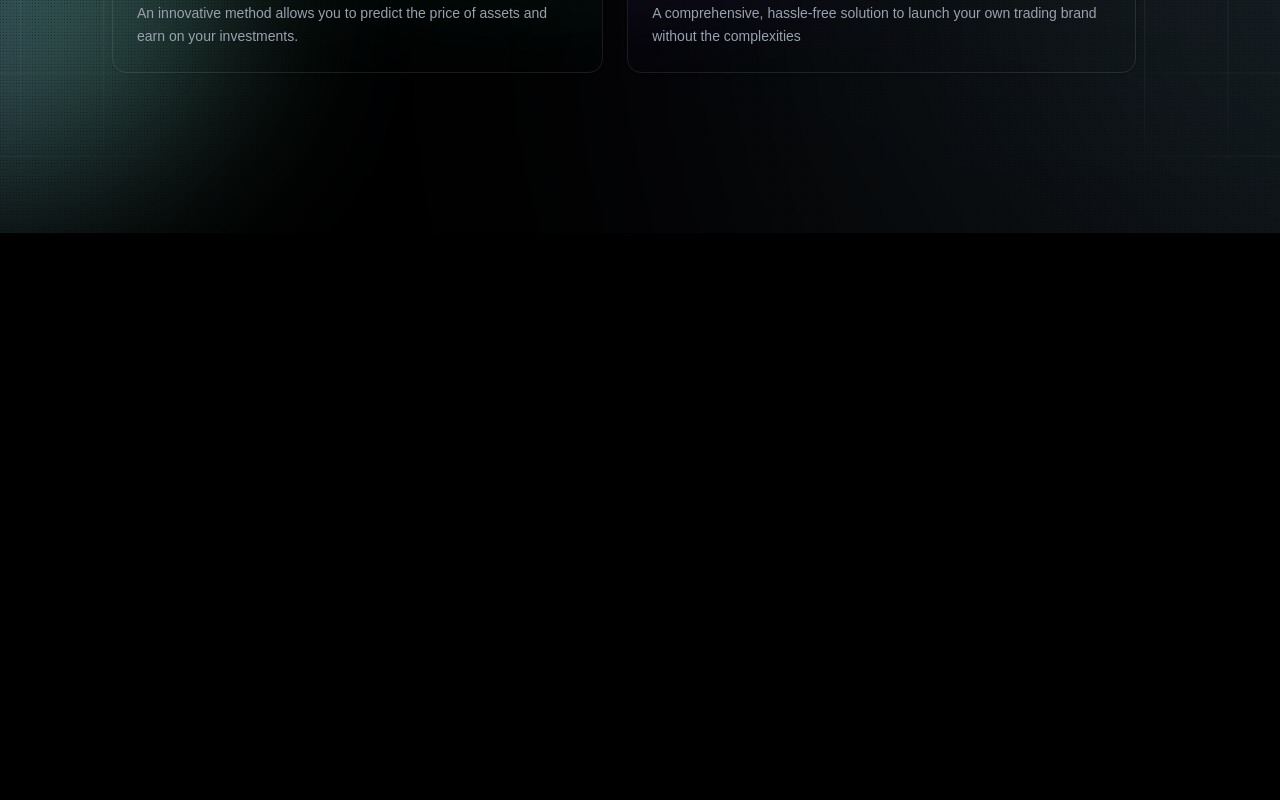
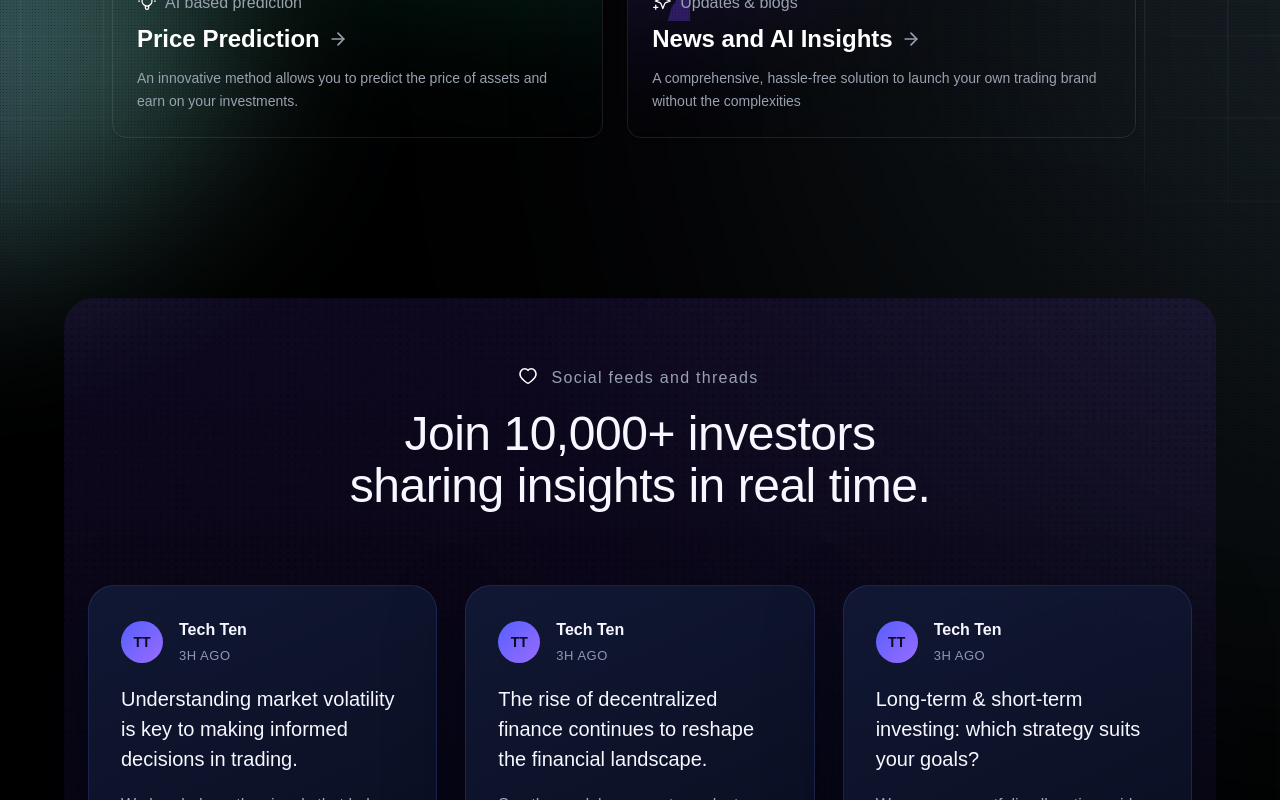
Before and after one commit to annsabbasi/tren, a React (Vite) app: page / in a window 1280 px wide. Shown: the part 2000-2800 px from the top of the page. Before the commit the page ends 2233 px from the top, so only its background shows below. Built offline with nearby package versions, Linux system fonts and the light colour scheme; a web font is replaced by a local one.

Commit message:
Social feeds section
Social feeds section without slider

```diff
--- a/src/App.css
+++ b/src/App.css
@@ -217,3 +217,212 @@ body {
 .brand-bg {
   background-color: var(--color-brand);
 } */
+
+
+/*** SocialFeedSection.css ***/
+.social-feed-section {
+  padding: 60px 24px 120px;
+  border-radius: 30px;
+  background: url("./assets/homePage1/rectangle34625310.png") no-repeat center/cover;
+  color: #f6f7ff;
+}
+
+.container {
+  max-width: 1200px;
+  margin: 0 auto;
+}
+
+.intro {
+  text-align: center;
+  margin-bottom: 72px;
+}
+
+.eyebrow {
+  display: inline-flex;
+  align-items: center;
+  gap: 10px;
+  padding: 8px 18px;
+  font-size: 16px;
+  letter-spacing: 0.08em;
+}
+
+.icon {
+  display: inline-flex;
+  align-items: center;
+  justify-content: center;
+  width: 20px;
+  height: 20px;
+  font-size: 12px;
+}
+
+h2 {
+  font-size: clamp(32px, 6vw, 48px);
+  line-height: 1.1;
+  margin: 10px 0 18px;
+  letter-spacing: -0.01em;
+}
+.grid {
+  display: grid;
+  gap: 28px;
+  grid-template-columns: repeat(auto-fit, minmax(260px, 1fr));
+}
+.card {
+  position: relative;
+  border-radius: 26px;
+  overflow: hidden;
+  border: 1px solid rgba(114, 137, 255, 0.16);
+  background: linear-gradient(155deg, rgba(18, 26, 55, 0.9), rgba(9, 13, 30, 0.95));
+  box-shadow: 0 32px 70px rgba(4, 8, 24, 0.55);
+  transition: transform 220ms ease, box-shadow 220ms ease, border-color 220ms ease;
+}
+
+.card:hover {
+  transform: translateY(-6px);
+  box-shadow: 0 42px 90px rgba(8, 12, 36, 0.75);
+  border-color: rgba(168, 187, 255, 0.55);
+}
+
+.card-inner {
+  padding: 32px;
+  display: flex;
+  flex-direction: column;
+  gap: 18px;
+}
+
+.card-header {
+  display: flex;
+  align-items: center;
+  gap: 16px;
+}
+
+.avatar {
+  display: inline-flex;
+  align-items: center;
+  justify-content: center;
+  width: 42px;
+  height: 42px;
+  border-radius: 50%;
+  background: linear-gradient(135deg, #5560ff, #9a6bff);
+  font-size: 14px;
+  font-weight: 700;
+  color: #0c0d1f;
+}
+
+.meta-text {
+  display: flex;
+  flex-direction: column;
+  gap: 4px;
+}
+
+.author {
+  font-weight: 600;
+  color: #f5f6ff;
+}
+
+.time {
+  font-size: 13px;
+  color: rgba(215, 219, 255, 0.65);
+  letter-spacing: 0.04em;
+  text-transform: uppercase;
+}
+
+.card-inner h3,
+.card-content h3 {
+  margin: 0;
+  font-size: 20px;
+  line-height: 1.5;
+  color: #f7f7ff;
+}
+
+.description {
+  margin: 0;
+  color: rgba(215, 219, 255, 0.74);
+  line-height: 1.6;
+}
+
+.tags {
+  display: flex;
+  flex-wrap: wrap;
+  gap: 10px;
+  padding: 0;
+  margin: 0;
+  list-style: none;
+}
+
+.tags li {
+  padding: 6px 14px;
+  border-radius: 999px;
+  background: rgba(107, 130, 255, 0.18);
+  font-size: 13px;
+  font-weight: 600;
+  color: rgba(232, 235, 255, 0.88);
+}
+
+.card-link {
+  display: inline-flex;
+  align-items: center;
+  gap: 8px;
+  margin-top: auto;
+  color: #86d2ff;
+  font-weight: 600;
+  text-decoration: none;
+  letter-spacing: 0.02em;
+}
+
+.card-link::after {
+  content: "→";
+  font-size: 16px;
+  transition: transform 200ms ease;
+}
+
+.card-link:hover::after {
+  transform: translateX(4px);
+}
+
+.card--media {
+  min-height: 320px;
+  display: flex;
+  flex-direction: column;
+  justify-content: flex-end;
+  background: none;
+}
+
+.card-media {
+  position: absolute;
+  inset: 0;
+  background-size: cover;
+  background-position: center;
+  filter: saturate(1.1);
+}
+
+.card-overlay {
+  position: absolute;
+  inset: 0;
+  background: linear-gradient(200deg, rgba(17, 24, 54, 0.25), rgba(5, 6, 21, 0.9));
+}
+
+.card-content {
+  position: relative;
+  z-index: 1;
+  padding: 32px;
+  display: flex;
+  flex-direction: column;
+  gap: 18px;
+}
+
+@media (max-width: 768px) {
+  .social-feed-section {
+    padding: 72px 18px 96px;
+  }
+
+  .card-inner,
+  .card-content {
+    padding: 28px;
+  }
+}
+
+@media (max-width: 540px) {
+  .grid {
+    gap: 22px;
+  }
+}
--- a/src/homePage1/Home.tsx
+++ b/src/homePage1/Home.tsx
@@ -1,6 +1,7 @@
 import { Landing } from './components/LandingPage'
 import NewPage from './components/NewPage'
 import RevolutionPage from './components/RevolutionPage'
+import SocialFeedSection from './components/SocialFeedSection'
 
 export default function Home() {
     return (
@@ -8,6 +9,7 @@ export default function Home() {
             <Landing />
             <RevolutionPage />
             <NewPage />
+            <SocialFeedSection />
             {/* <New /> */}
         </div>
     )
--- /dev/null
+++ b/src/homePage1/components/SocialFeedSection.tsx
@@ -0,0 +1,147 @@
+import React from "react";
+import heartround from '../../assets/homePage1/heart-rounded.svg';
+
+type SocialFeedVariant = "story" | "media";
+
+type SocialFeedItem = {
+  id: number;
+  variant: SocialFeedVariant;
+  author: string;
+  time: string;
+  title: string;
+  description?: string;
+  linkLabel: string;
+  tags?: string[];
+  imageUrl?: string;
+};
+
+const socialFeedItems: SocialFeedItem[] = [
+  {
+    id: 1,
+    variant: "story",
+    author: "Tech Ten",
+    time: "3h ago",
+    title: "Understanding market volatility is key to making informed decisions in trading.",
+    description:
+      "We break down the signals that help separate noise from opportunity in fast-moving markets.",
+    linkLabel: "Read more",
+    tags: ["Market watch", "Trading desk"],
+  },
+  {
+    id: 2,
+    variant: "story",
+    author: "Tech Ten",
+    time: "3h ago",
+    title: "The rise of decentralized finance continues to reshape the financial landscape.",
+    description:
+      "See the models we use to evaluate liquidity, risk, and long-term adoption across DeFi ecosystems.",
+    linkLabel: "Read more",
+    tags: ["DeFi", "Research"],
+  },
+  {
+    id: 3,
+    variant: "story",
+    author: "Tech Ten",
+    time: "3h ago",
+    title: "Long-term & short-term investing: which strategy suits your goals?",
+    description:
+      "We compare portfolio allocations side-by-side to show how investors can stay agile without losing the big picture.",
+    linkLabel: "Read more",
+    tags: ["Strategy", "Portfolio"],
+  },
+  {
+    id: 4,
+    variant: "media",
+    author: "Tech Ten",
+    time: "Just now",
+    title: "Analysts spotlight significant shifts in the market over the next quarter.",
+    linkLabel: "See insights",
+    imageUrl:
+      "https://images.unsplash.com/photo-1520607162513-77705c0f0d4a?auto=format&fit=crop&w=900&q=80",
+  },
+  {
+    id: 5,
+    variant: "media",
+    author: "Tech Ten",
+    time: "Live",
+    title: "Developers are shipping faster with real-time commentary from the desk.",
+    linkLabel: "View thread",
+    imageUrl:
+      "https://images.unsplash.com/photo-1517430816045-df4b7de11d1d?auto=format&fit=crop&w=900&q=80",
+  },
+];
+
+const SocialFeedSection: React.FC = () => {
+  return (
+    <section className="social-feed-section">
+      <div className="container">
+        <header className="intro max-w-1200 mx-auto text-center mb-16">
+          <span className="eyebrow text-gray-400 flex items-center">
+            <span className="icon" aria-hidden="true">
+              <img src={heartround} alt="heartround" className="size-5 mr-2 mb-1 text-gray-400" />
+            </span>
+            Social feeds and threads
+          </span>
+          <h2>Join 10,000+ investors <br />sharing insights in real time.</h2>
+        </header>
+
+        <div className="grid">
+          {socialFeedItems.map((item) => (
+            <article
+              key={item.id}
+              className={`card ${item.variant === "media" ? "card--media" : "card--story"}`}
+            >
+              {item.variant === "media" && item.imageUrl ? (
+                <>
+                  <div className="card-media" style={{ backgroundImage: `url(${item.imageUrl})` }} />
+                  <div className="card-overlay" />
+                  <div className="card-content">
+                    <div className="card-meta">
+                      <span className="avatar" aria-hidden="true">
+                        TT
+                      </span>
+                      <div className="meta-text">
+                        <span className="author">{item.author}</span>
+                        <span className="time">{item.time}</span>
+                      </div>
+                    </div>
+                    <h3>{item.title}</h3>
+                    <a href="#" className="card-link">
+                      {item.linkLabel}
+                    </a>
+                  </div>
+                </>
+              ) : (
+                <div className="card-inner">
+                  <header className="card-header">
+                    <span className="avatar" aria-hidden="true">
+                      TT
+                    </span>
+                    <div className="meta-text">
+                      <span className="author">{item.author}</span>
+                      <span className="time">{item.time}</span>
+                    </div>
+                  </header>
+                  <h3>{item.title}</h3>
+                  {item.description && <p className="description">{item.description}</p>}
+                  {item.tags && (
+                    <ul className="tags">
+                      {item.tags.map((tag) => (
+                        <li key={tag}>{tag}</li>
+                      ))}
+                    </ul>
+                  )}
+                  <a href="#" className="card-link">
+                    {item.linkLabel}
+                  </a>
+                </div>
+              )}
+            </article>
+          ))}
+        </div>
+      </div>
+    </section>
+  );
+};
+
+export default SocialFeedSection;
```
Also changed, not shown: src/assets/homePage1/heart-rounded.svg (added), src/assets/homePage1/rectangle34625310.png (added).
